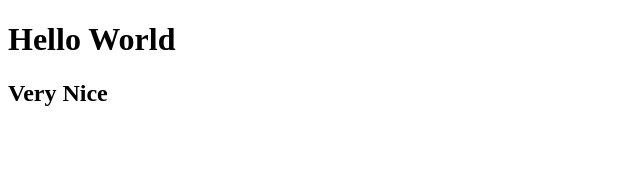
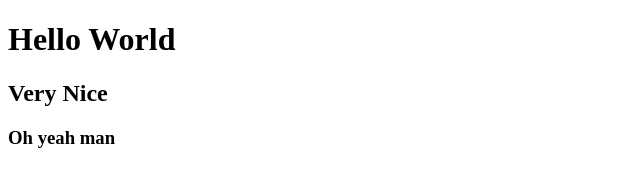
Before and after one commit to joao-sales1405/menota, a plain HTML site: page index.html in a window 1280 px wide. Shown: the whole page, without its empty margins (0-640 px from the left). Drawn offline with Linux system fonts and the light colour scheme.

Commit message:
Adicionei Oh yeah man

```diff
--- a/index.html
+++ b/index.html
@@ -8,5 +8,6 @@
 <body>
     <h1>Hello World</h1>
     <h2>Very Nice</h2>
+    <h3>Oh yeah man</h3>
 </body>
 </html>
```
